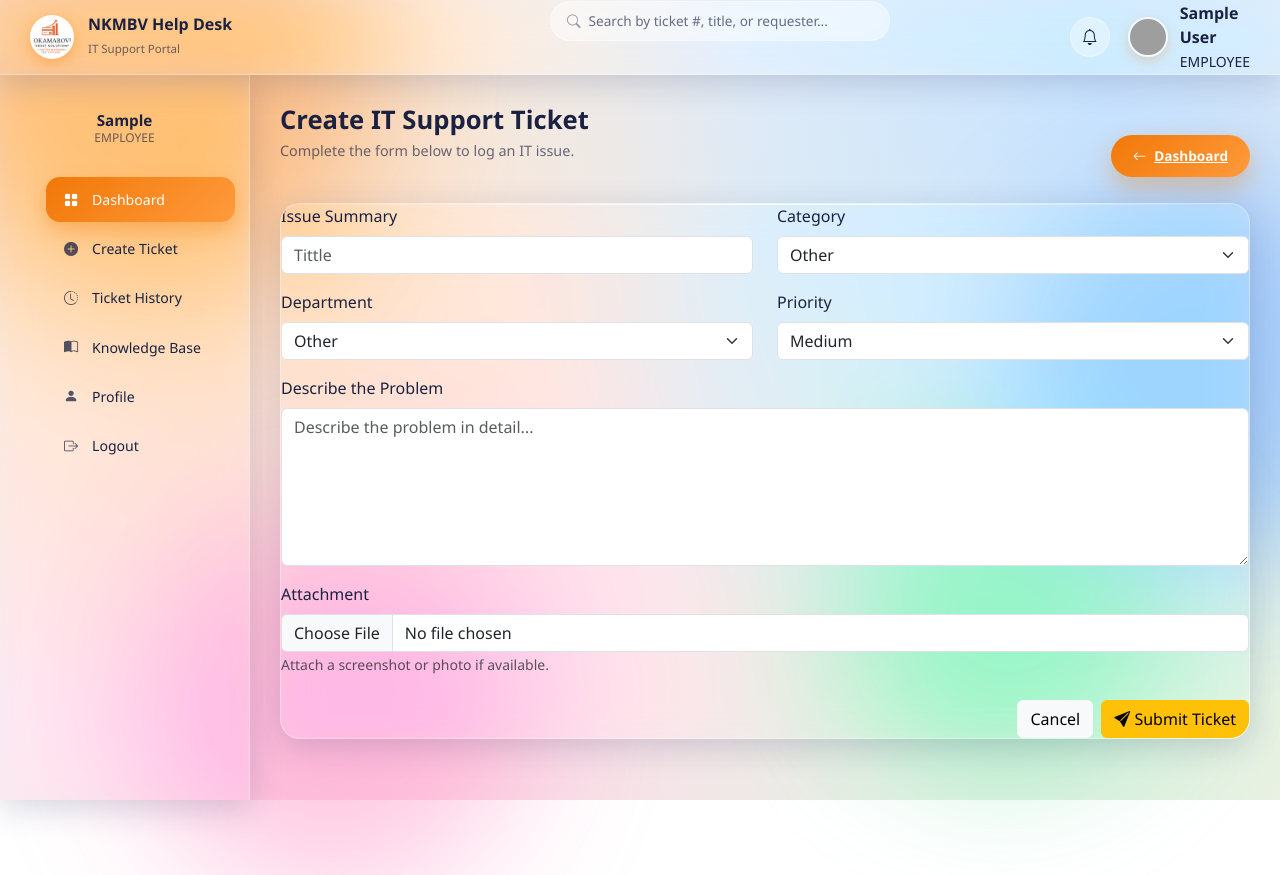
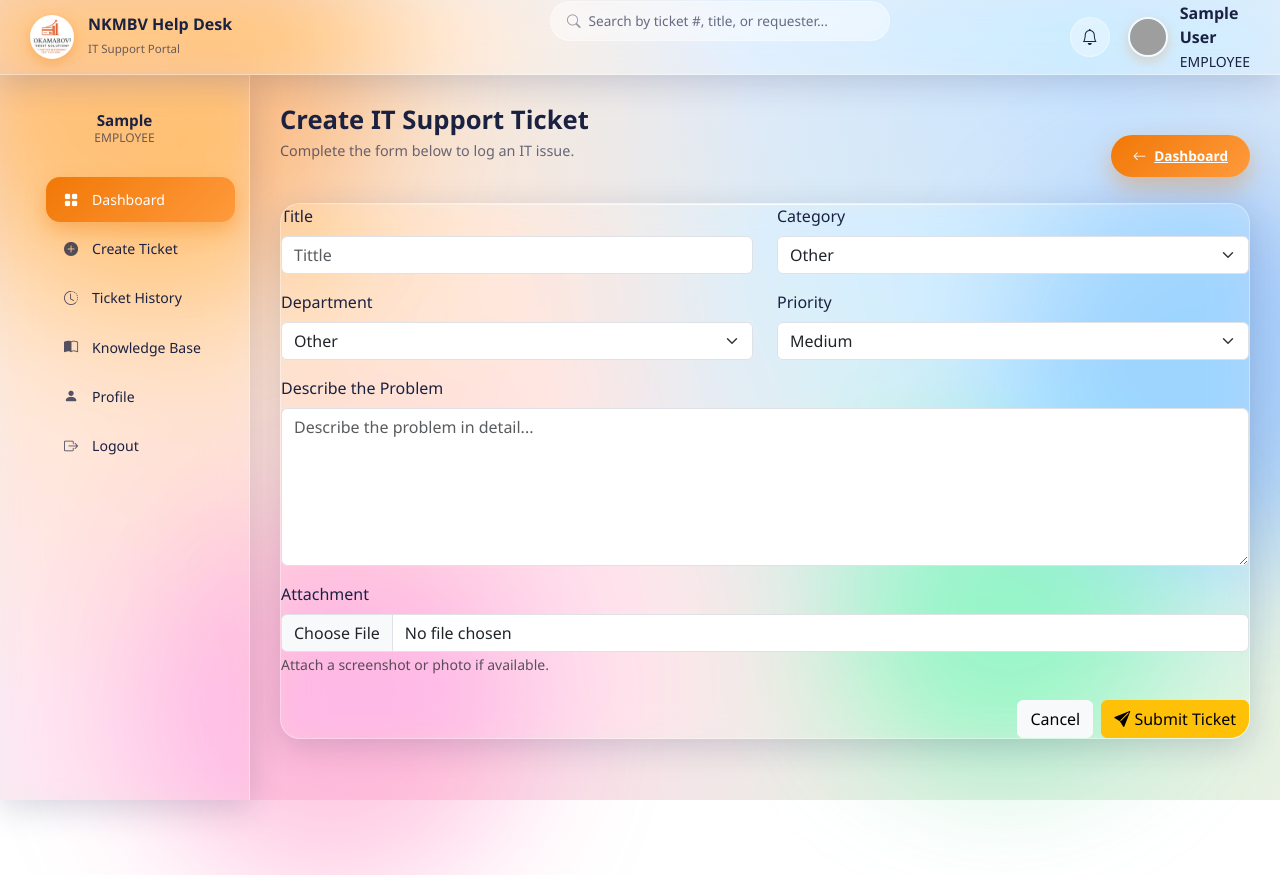
Before and after one commit to Esonasipho03/HelpDeskSystemm, a Django app: page /tickets/create/ in a window 1280 px wide. Run offline with Django 5.2, Linux system fonts and the light colour scheme; the visitor is signed in with stand-in values (Sample User, id 1); data that the repository does not hold is empty; grey boxes are pictures that could not be loaded.

Commit message:
Edit create ticket form

```diff
--- a/templates/tickets/create_ticket.html
+++ b/templates/tickets/create_ticket.html
@@ -49,7 +49,7 @@ Create Ticket
 <div class="col-md-6 mb-3">
 
 <label class="form-label">
-Issue Summary
+Title
 </label>
 
 {{ form.title }}
```
